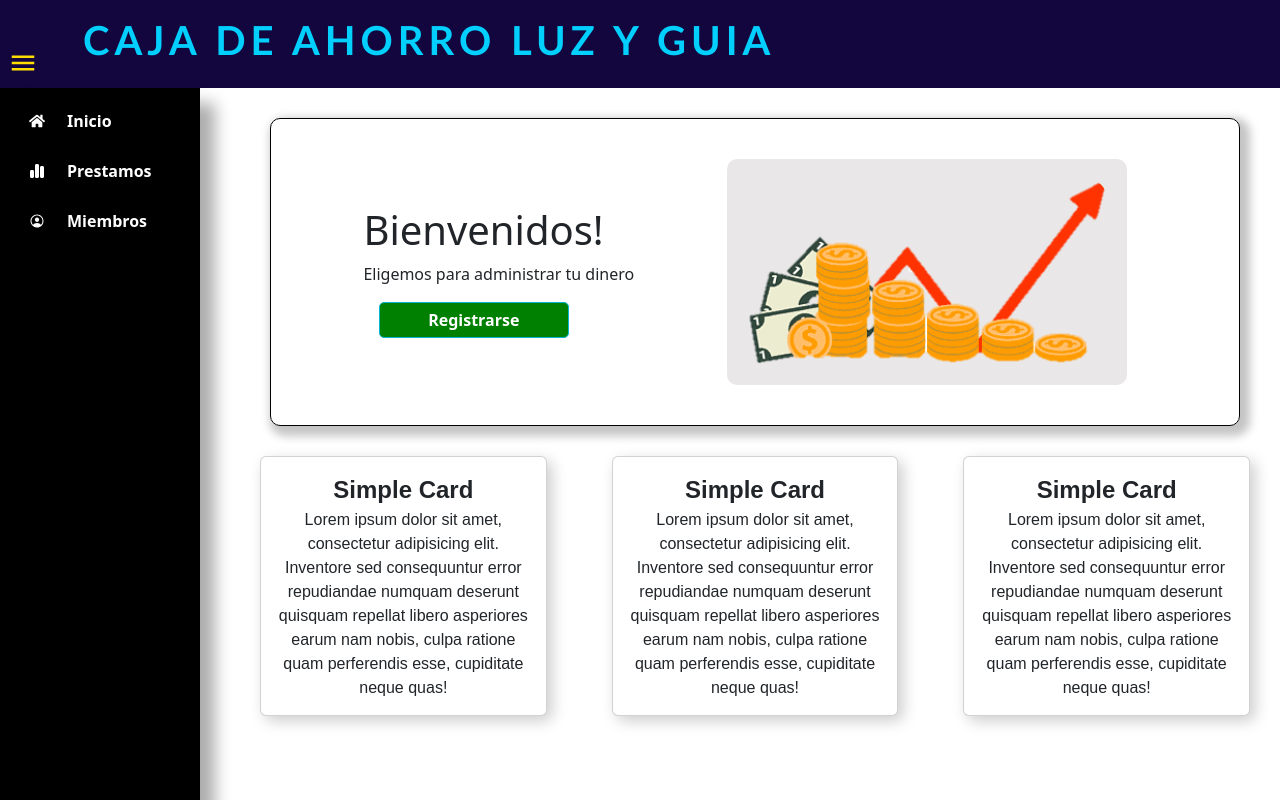
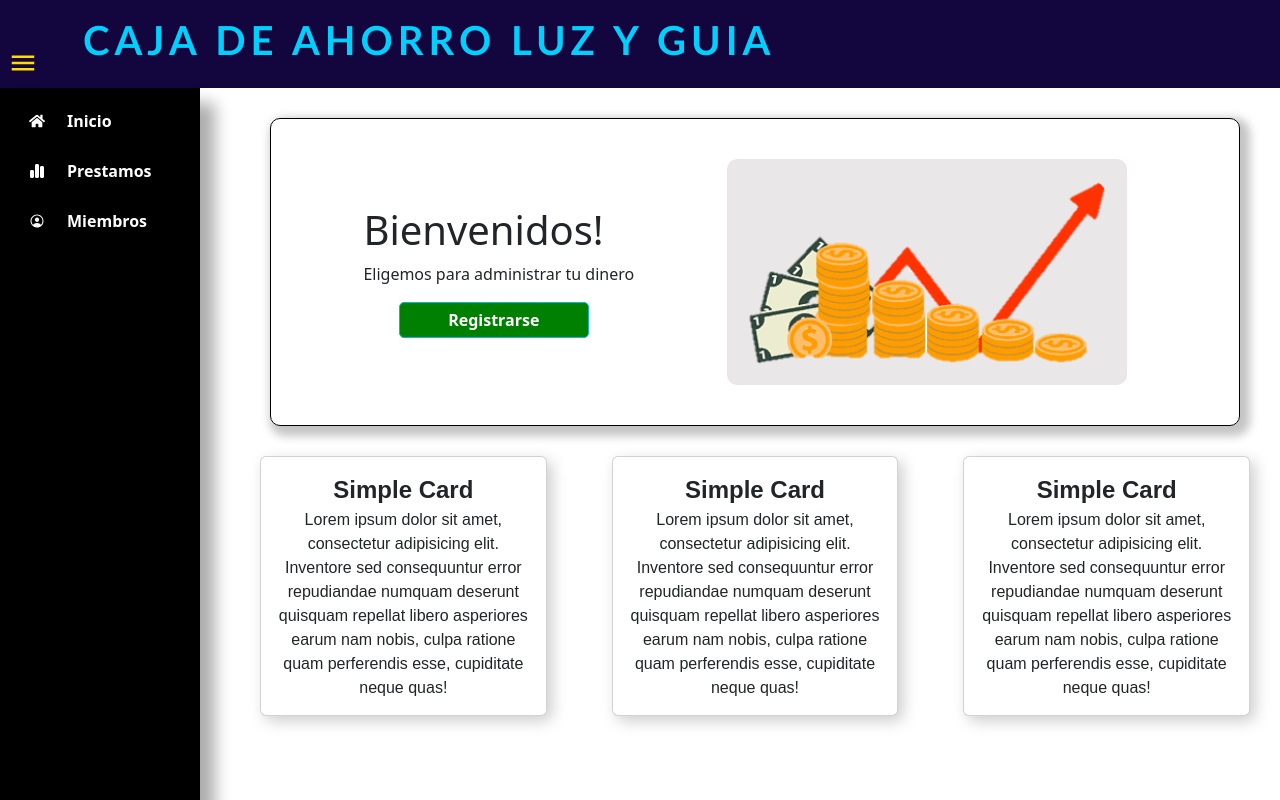
Before and after one commit to allanDev9/TidyTask, a React (Vite) app: page / in a window 1280 px wide. Built offline with nearby package versions, Linux system fonts and the light colour scheme; a web font is replaced by a local one.

Commit message:
style text-principal

```diff
--- a/src/pages/Home.jsx
+++ b/src/pages/Home.jsx
@@ -41,7 +41,7 @@ const Home = () => {
             <Button
               label={isBotonResgister}
               style={{
-                padding: "5px", borderRadius: "5px", width: "190px",marginLeft: '-50px', backgroundColor: isBotonColor === 'success'
+                padding: "5px", borderRadius: "5px", width: "190px",marginLeft: '-10px', backgroundColor: isBotonColor === 'success'
                 ? 'green' : 'default'
                }}
               icon="pi pi-external-link"
```
